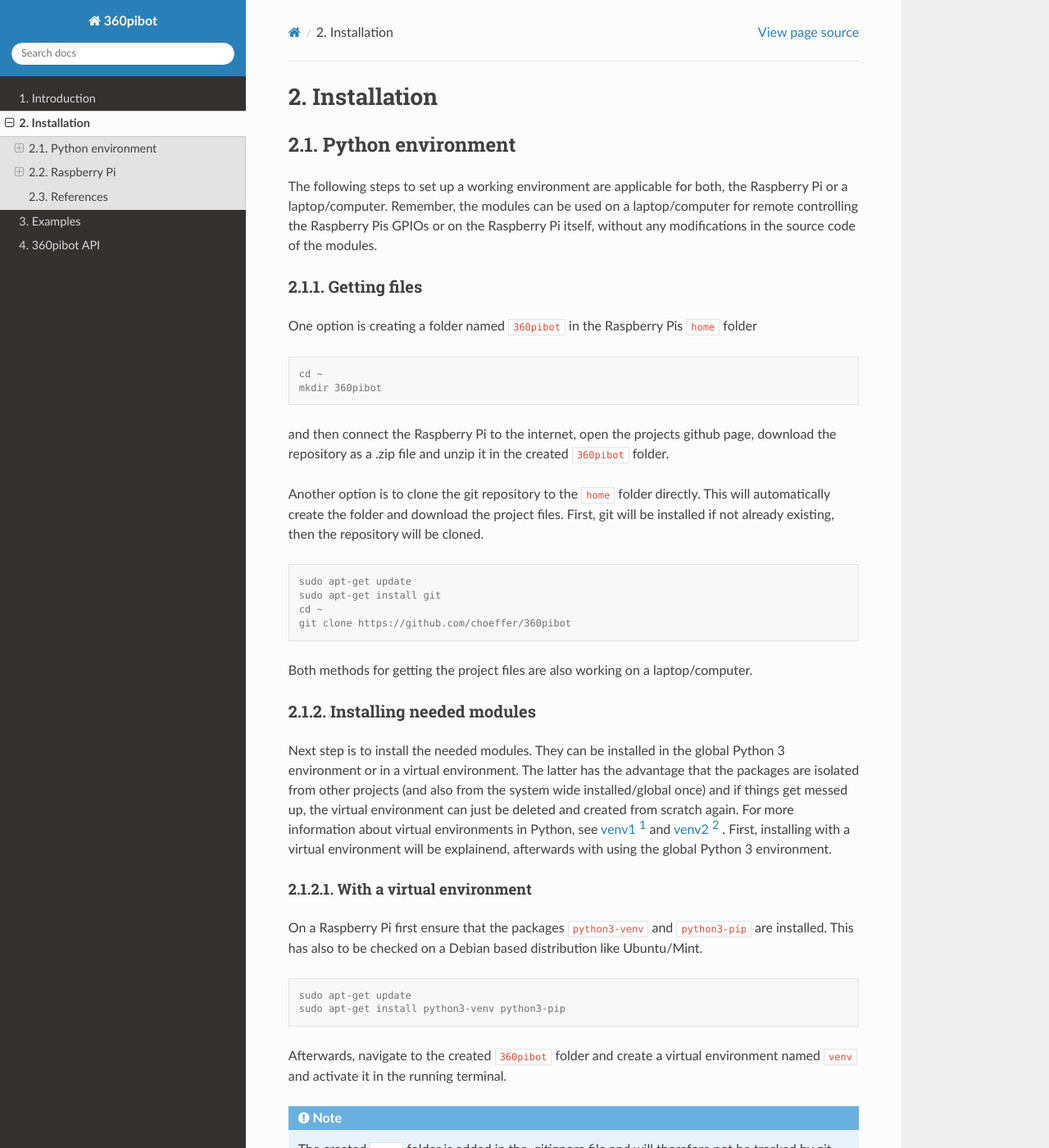
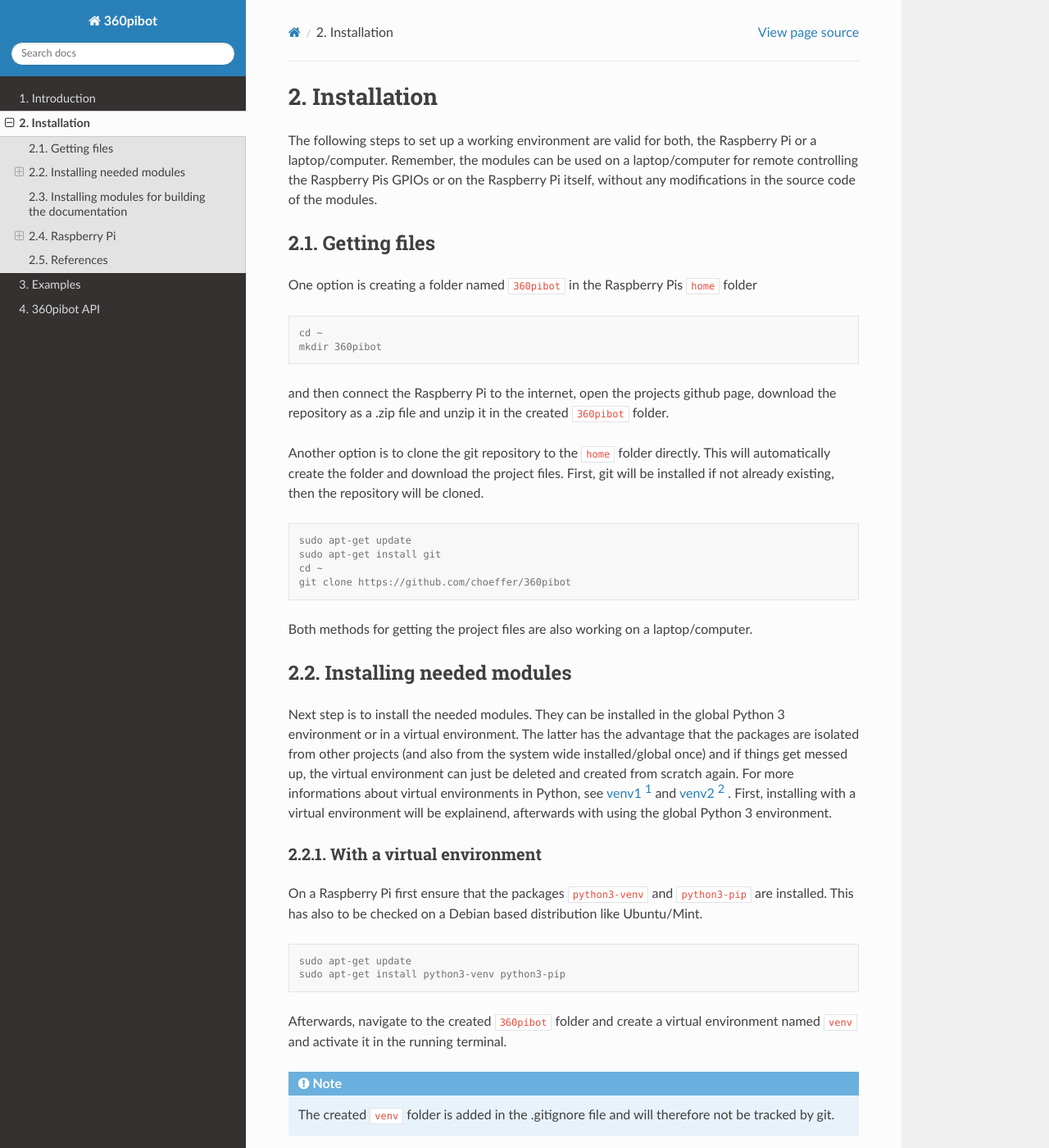
Before and after one commit to choeffer/360pibot, a Sphinx documentation site: the page built from docs/install.rst, in a window 1280 px wide and 1400 px high. Shown: the whole window at 82% size. Built offline with Sphinx 7.4.7 and the Read the Docs theme 2.0.0, drawn with Linux system fonts in a browser that asks for light colours; some of the changed text lies outside the part shown.

Commit message:
changed toctree depth, restructured Install section and typos again

```diff
--- a/docs/index.rst
+++ b/docs/index.rst
@@ -7,7 +7,7 @@
 ====================================
 
 .. toctree::
-   :maxdepth: 2
+   :maxdepth: 3
    :numbered:
 
    intro
--- a/docs/install.rst
+++ b/docs/install.rst
@@ -3,17 +3,14 @@
 Installation
 ============
 
-Python environment
-------------------
-
-The following steps to set up a working environment are applicable for both,
+The following steps to set up a working environment are valid for both,
 the Raspberry Pi or a laptop/computer.
 Remember, the modules can be used on a laptop/computer for remote controlling
 the Raspberry Pis GPIOs or on the Raspberry Pi itself, without any modifications
 in the source code of the modules.
 
 Getting files
-^^^^^^^^^^^^^
+-------------
 
 One option is creating a folder named ``360pibot`` in the Raspberry Pis ``home`` folder
 
@@ -40,19 +37,19 @@
 Both methods for getting the project files are also working on a laptop/computer.
 
 Installing needed modules
-^^^^^^^^^^^^^^^^^^^^^^^^^
+-------------------------
 
 Next step is to install the needed modules. They can be installed in the global
 Python 3 environment or in a virtual environment. The latter has the advantage
 that the packages are isolated from other projects (and also from the system wide
 installed/global once) and if things get messed up, the virtual environment can just
-be deleted and created from scratch again. For more information about virtual
+be deleted and created from scratch again. For more informations about virtual
 environments in Python, see venv1_ and venv2_ . First, installing with a
 virtual environment will be explainend, afterwards with using the global
 Python 3 environment.
 
 With a virtual environment
-""""""""""""""""""""""""""
+^^^^^^^^^^^^^^^^^^^^^^^^^^
 
 On a Raspberry Pi first ensure that the packages ``python3-venv`` and ``python3-pip``
 are installed. This has also to be checked on a Debian based distribution like
@@ -112,7 +109,7 @@
 
 
 Installing modules for building the documentation
-^^^^^^^^^^^^^^^^^^^^^^^^^^^^^^^^^^^^^^^^^^^^^^^^^
+-------------------------------------------------
 
 The whole documentation is made with Sphinx_ and can be extended or
 modified as needed for e.g. documenting own projects based on this or if
```
Also changed, not shown: other parts of docs/install.rst (+6 -6 lines).
